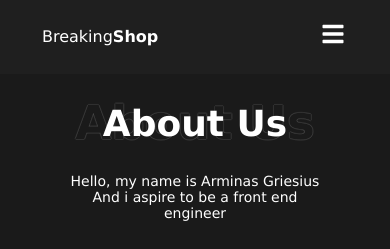
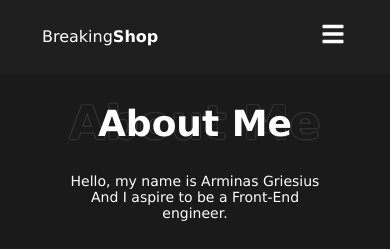
Before and after one commit to ArminasGriesius/React-Portfolio, a React (Vite) app: page /about in a window 390 px wide. Shown: the top 249 px of the page. Built offline with nearby package versions, Linux system fonts and the light colour scheme; no server answers.

Commit message:
chore: changed "about us" titles to "about me"

```diff
--- a/src/App.jsx
+++ b/src/App.jsx
@@ -8,7 +8,7 @@ import { Toaster } from "react-hot-toast";
 import Footer from "./components/layout/Footer";
 import { useAuth } from "./store/AuthProvider";
 import InitPage from "./pages/InitPage";
-import AboutUsPage from "./pages/AboutUsPage";
+import AboutMePage from "./pages/AboutMePage";
 import SingleItemPage from "./pages/SingleItemPage";
 import Cart from "./pages/Cart";
 import Music from "./pages/PassionPages/Music";
@@ -18,6 +18,7 @@ import GitCourse from "./pages/coursesPages/GitCourse";
 import HtmlAndCssCourse from "./pages/coursesPages/HtmlAndCssCourse";
 import JavascriptCourse from "./pages/coursesPages/JavascriptCourse";
 import ReactCourse from "./pages/coursesPages/ReactCourse";
+import CheckoutPage from "./pages/CheckoutPage";
 
 export default function App() {
   const ctx = useAuth();
@@ -26,11 +27,11 @@ export default function App() {
       <Toaster />
       <Header />
       <Routes>
-        <Route path={"/about"} element={<AboutUsPage />}></Route>
+        <Route path={"/about"} element={<AboutMePage />}></Route>
         <Route path={"/"} element={<InitPage />}></Route>
         <Route path={"/store"} element={<ItemsPage />}></Route>
         <Route path={"/cart"} element={<Cart />}></Route>
-
+        <Route path={"/checkout"} element={<CheckoutPage />}></Route>
         <Route path={"/passion-music"} element={<Music />}></Route>
         <Route path={"/passion-acting"} element={<Acting />}></Route>
         <Route path={"/passion-Coding"} element={<Coding />}></Route>
--- a/src/components/layout/Footer.jsx
+++ b/src/components/layout/Footer.jsx
@@ -13,7 +13,7 @@ export default function Footer() {
       <footer className="container">
         <div className={css.footer}>
           <div className={css.sideLine}>
-            <h4 className={css.footerTitle}>About us</h4>
+            <h4 className={css.footerTitle}>About Me</h4>
             <div className={css.footerListSection}>
               <NavLink to="course-htmlandcss">HTML and CSS</NavLink>
               <NavLink to="course-git">Git</NavLink>
--- a/src/components/layout/Header.jsx
+++ b/src/components/layout/Header.jsx
@@ -62,7 +62,7 @@ export default function Header() {
             Home
           </NavLink>
           <NavLink onClick={closeMenu} className={css.navLink} to={"/about"}>
-            About Us
+            About Me
           </NavLink>
 
           <NavLink onClick={closeMenu} className={css.navLink} to={"/store"}>
--- a/src/pages/AboutUsPage.jsx
+++ b/src/pages/AboutMePage.jsx
@@ -1,14 +1,14 @@
 import { NavLink } from "react-router-dom";
-import css from "./AboutUsPage.module.css";
+import css from "./AboutMePage.module.css";
 
-export default function AboutUsPage() {
+export default function AboutMePage() {
   return (
     <div>
-      <section className={css.aboutUsContainer}>
-        <h1 className={css.aboutUsTitle}>About Us</h1>
-        <p className={css.aboutUsText}>
+      <section className={css.aboutMeContainer}>
+        <h1 className={css.aboutMeTitle}>About Me</h1>
+        <p className={css.aboutMeText}>
           Hello, my name is Arminas Griesius <br />
-          And i aspire to be a front end engineer
+          And I aspire to be a Front-End engineer.
         </p>
         <div className={css.myAbout}>
           <img
@@ -136,7 +136,7 @@ export default function AboutUsPage() {
         </div>
       </section>
 
-      <section className={css.aboutUsContainer}>
+      <section className={css.aboutMeContainer}>
         <h2 className={css.passionTitle}>My Passions</h2>
         <div className={css.passionBoxesGrid}>
           <NavLink to="/passion-music">
--- a/src/pages/AboutUsPage.module.css
+++ b/src/pages/AboutMePage.module.css
@@ -1,17 +1,17 @@
-.aboutUsContainer {
+.aboutMeContainer {
   width: 80%;
   margin: 0 auto;
   max-width: 1440px;
 }
-.aboutUsTitle {
+.aboutMeTitle {
   text-align: center;
   position: relative;
   font-size: 80px;
   padding: 0.8em;
   margin: 0;
 }
-.aboutUsTitle::after {
-  content: "About Us" !important;
+.aboutMeTitle::after {
+  content: "About Me" !important;
   position: absolute;
   z-index: -1;
   top: 0;
@@ -29,7 +29,7 @@
     1px 0 rgba(255, 255, 255, 0.1), 0 -1px rgba(255, 255, 255, 0.1);
 }
 
-.aboutUsText {
+.aboutMeText {
   font-size: 14px;
   text-align: center;
   max-width: 50%;
@@ -217,11 +217,11 @@
 }
 
 @media screen and (max-width: 1023px) {
-  .aboutUsTitle {
+  .aboutMeTitle {
     font-size: 40px;
   }
 
-  .aboutUsTitle::after {
+  .aboutMeTitle::after {
     font-size: clamp(25px, 7vw, 75px);
   }
   .myAbout {
@@ -285,15 +285,15 @@
 }
 
 @media screen and (max-width: 767px) {
-  .aboutUsTitle {
+  .aboutMeTitle {
     font-size: 36px;
   }
 
-  .aboutUsTitle::after {
+  .aboutMeTitle::after {
     font-size: clamp(30px, 12vw, 75px);
   }
 
-  .aboutUsText {
+  .aboutMeText {
     max-width: 80%;
   }
 
@@ -375,7 +375,7 @@
 }
 
 @media screen and (max-width: 374px) {
-  .aboutUsText {
+  .aboutMeText {
     font-size: 10px;
   }
   .passionBoxesGrid {
```
